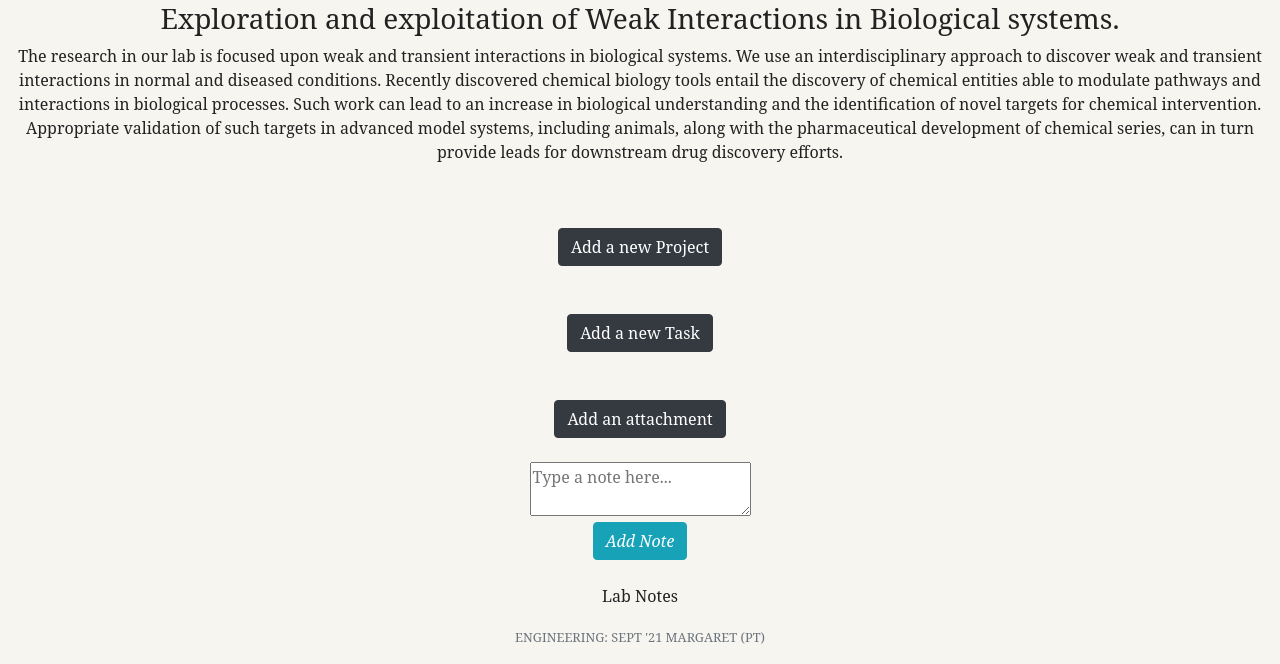
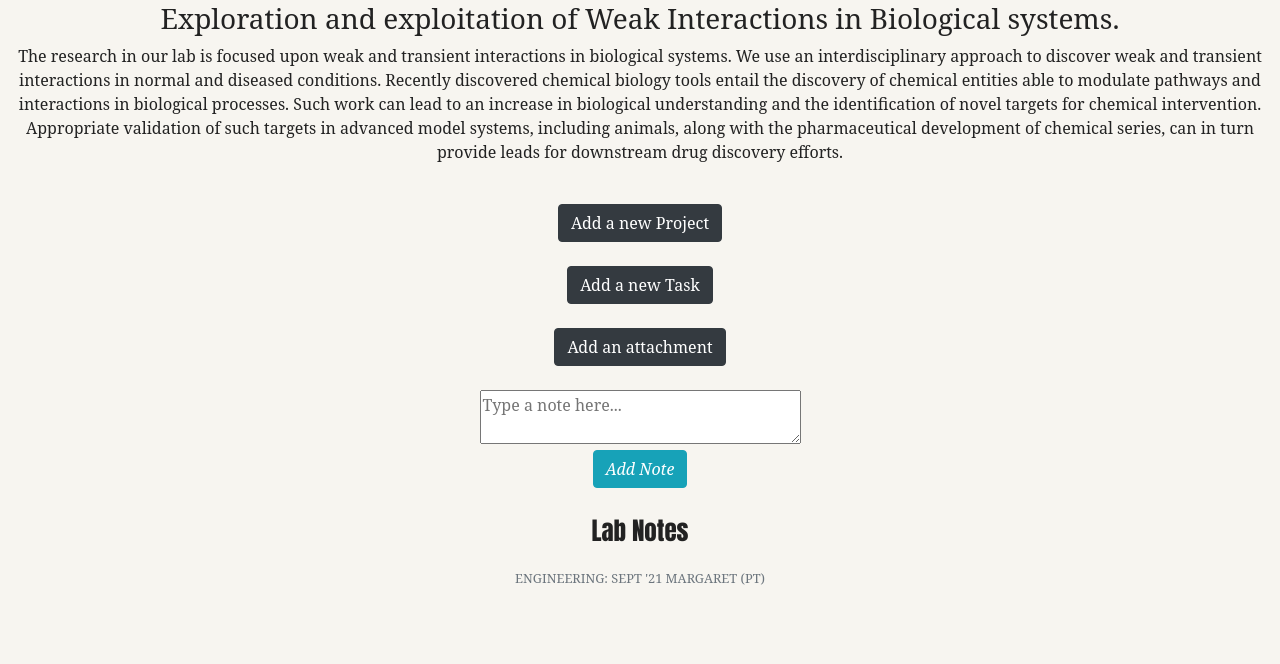
Before and after one commit to sukhanova/HB-Capstone, a Flask app: page /users_dashboard/1 in a window 1280 px wide. Shown: the part 158-822 px from the top of the page. After the commit the page ends 743 px from the top, so only its background shows below. Run offline with Flask 2, Linux system fonts and the light colour scheme; data that the repository does not hold is empty; parts of the project's set-up code (start-up, migrations or seed data) failed here and were passed over; some libraries are stand-ins or nearby versions.

Commit message:
Working on styling

```diff
--- a/static/css/styles.css
+++ b/static/css/styles.css
@@ -66,3 +66,8 @@
 	display: inline-block;
 	padding: 5px 5px;
 }
+
+#note-p {
+	font-family: Impact, Haettenschweiler, 'Arial Narrow Bold', sans-serif;
+	font-size: 25px;
+}
--- a/templates/users_dashboard.html
+++ b/templates/users_dashboard.html
@@ -11,18 +11,15 @@
         Such work can lead to an increase in biological understanding and the identification of novel targets for chemical intervention.
          Appropriate validation of such targets in advanced model systems, including animals, along with the pharmaceutical development of chemical series, can in turn provide leads for downstream drug discovery efforts.</p>
 </div>
-
+<br>
 <div>
-	<br>
-	<br>
+	<div>
 		<a href="/create_project" type="button" class="btn btn-dark">Add a new Project</a>
-	<br>
 		<br>
 	</div>
 	<div>
 		<br>
 	<a href="/select_project?next_project=add_task" type="button" class="btn btn-dark">Add a new Task</a>
-	<br>
 		<br>
 	</div>
 	<div>
@@ -34,7 +31,7 @@
 		<div>
 			<form id="addNoteForm" action="/add_note" method="POST" enctype="multipart/form-data">
 				<!-- <h3>Note</h3> -->
-			<textarea name="note" id="note" placeholder="Type a note here..." required></textarea>
+				<textarea name="note" id="note" placeholder="Type a note here..." rows="2" cols="30" required></textarea>
 				<br>
 				<button type="submit" class="btn btn-info submit"><i class="fa fa-trash fa-1" aria-hidden="true">Add Note</i></button>
 			</form>
@@ -51,7 +48,7 @@
 				{% endif %}
 			</div>
 		</div> -->
-
+</div>
 	<div class="container notes-section">
 		<br>
 		<p id="note-p">Lab Notes</p>
```
Also changed, not shown: server.py (+2 -11 lines). Lines whose indentation alone changed are shown as unchanged.
